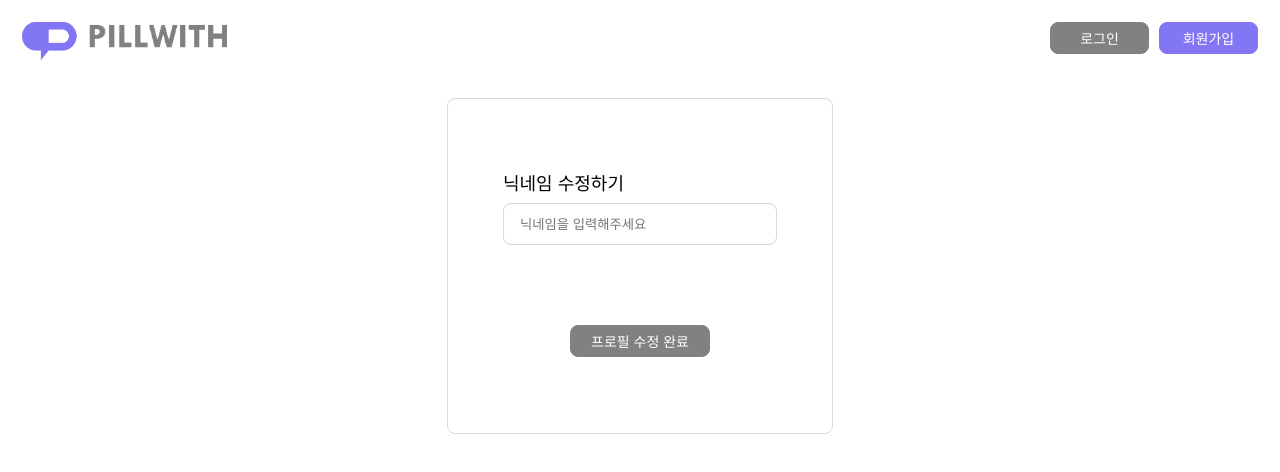
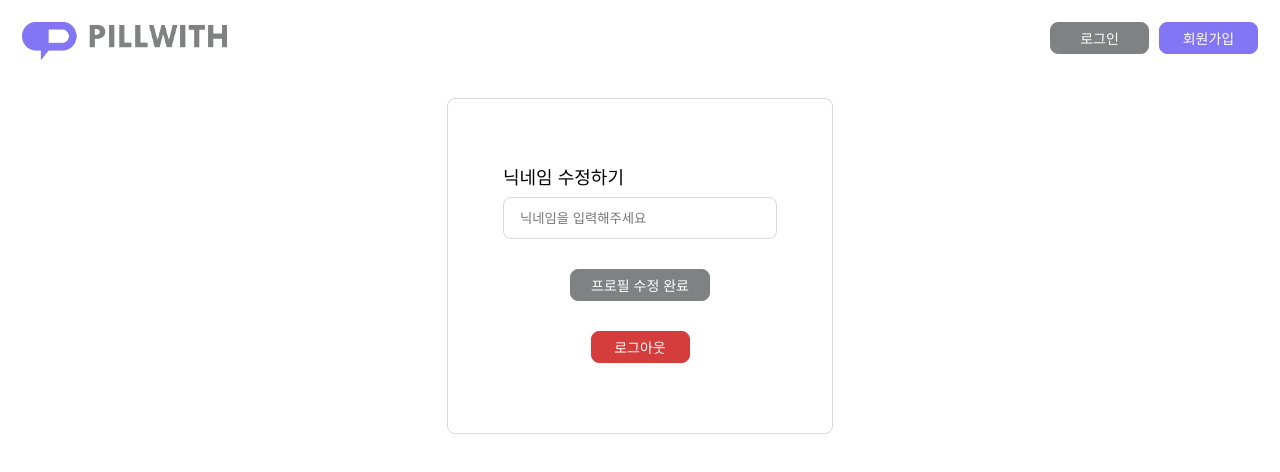
Before and after one commit to Cloudong/ku-pillwith-client, a React (Create React App) app in the folder ku-pillwith/: page /mypage in a window 1280 px wide. Shown: the top 472 px of the page. Built offline with nearby package versions, Linux system fonts and the light colour scheme; no server answers.

Commit message:
fix: auth api 관련 기능 수정(#5)

```diff
--- a/ku-pillwith/src/api/UserContext.jsx
+++ b/ku-pillwith/src/api/UserContext.jsx
@@ -6,7 +6,6 @@ export const UserProvider = ({ children }) => {
   const [isLoggedin, setIsLoggedin] = useState(false);
   const [user, setUser] = useState(null);
 
-  //세션 요청 api
   const checkSession = async () => {
     try {
       const response = await fetch("http://localhost:3001/auth/session", {
@@ -16,7 +15,7 @@ export const UserProvider = ({ children }) => {
 
       if (response.ok) {
         const data = await response.json();
-        setUser(data.user); // 사용자 정보 설정
+        setUser(data.user);
         setIsLoggedin(true);
       } else {
         setUser(null);
@@ -29,14 +28,56 @@ export const UserProvider = ({ children }) => {
     }
   };
 
+  const login = async (user_id, password) => {
+    try {
+      const response = await fetch("http://localhost:3001/auth/login", {
+        method: "POST",
+        headers: {
+          "Content-Type": "application/json",
+        },
+        credentials: "include",
+        body: JSON.stringify({ user_id, password }),
+      });
+
+      if (response.ok) {
+        const data = await response.json();
+        setUser(data.user);
+        setIsLoggedin(true);
+      } else {
+        const errorData = await response.json();
+        throw new Error(errorData.message);
+      }
+    } catch (error) {
+      console.error("Login error:", error);
+      throw error;
+    }
+  };
+
+  const logout = async () => {
+    try {
+      const response = await fetch("http://localhost:3001/auth/logout", {
+        method: "DELETE",
+        credentials: "include", // 쿠키 포함
+      });
+
+      if (response.ok) {
+        setUser(null);
+        setIsLoggedin(false);
+      } else {
+        const errorData = await response.json();
+        throw new Error(errorData.message);
+      }
+    } catch (error) {
+      console.error("Logout error:", error);
+    }
+  };
+
   useEffect(() => {
     checkSession();
   }, []);
 
   return (
-    <UserContext.Provider
-      value={{ user, isLoggedin, setUser, setIsLoggedin, checkSession }}
-    >
+    <UserContext.Provider value={{ user, isLoggedin, login, logout }}>
       {children}
     </UserContext.Provider>
   );
--- a/ku-pillwith/src/pages/LoginPage.jsx
+++ b/ku-pillwith/src/pages/LoginPage.jsx
@@ -57,35 +57,15 @@ const InputField = styled.input`
 function LoginPage() {
   const [id, setId] = useState("");
   const [password, setPassword] = useState("");
-  const { setUser, setIsLoggedin } = useUser();
+  const { login } = useUser();
   const navigate = useNavigate();
 
   const handleLogin = async (e) => {
     e.preventDefault();
-
     try {
-      const response = await fetch("http://localhost:3001/auth/login", {
-        method: "POST",
-        headers: {
-          "Content-Type": "application/json",
-        },
-        credentials: "include",
-        body: JSON.stringify({ user_id: id, password }),
-      });
-
-      const data = await response.json();
-
-      if (response.ok) {
-        console.log("User:", data.user);
-        setIsLoggedin(true);
-        setUser(data.user);
-        navigate("/");
-      } else {
-        console.error("Login error");
-      }
-    } catch (error) {
-      console.error("Login error:", error);
-    }
+      await login(id, password);
+      navigate("/");
+    } catch (err) {}
   };
 
   return (
--- a/ku-pillwith/src/pages/MyPage.jsx
+++ b/ku-pillwith/src/pages/MyPage.jsx
@@ -2,6 +2,8 @@ import React, { useState } from "react";
 import styled from "styled-components";
 import MainBar from "../bar/MainBar";
 import Button from "../components/Button";
+import { useUser } from "../api/UserContext";
+import { useNavigate } from "react-router-dom";
 
 const Container = styled.div`
   width: calc(100%);
@@ -16,8 +18,8 @@ const MyPageForm = styled.form`
   display: flex;
   flex-direction: column;
   align-items: center;
-  gap: 80px;
   margin: 16px auto;
+  gap: 30px;
   border: 1px solid #d9d9d9;
   padding: 26px 32px 32px;
   border-radius: 8px;
@@ -54,11 +56,44 @@ const InputField = styled.input`
 
 function MyPage() {
   const [name, setName] = useState("");
+  const { logout } = useUser();
+  const [error, setError] = useState(null);
+  const [success, setSuccess] = useState(null);
+  const navigate = useNavigate();
+
+  const handleSubmit = async (e) => {
+    e.preventDefault();
+    setError(null);
+    setSuccess(null);
+
+    try {
+      const response = await fetch("http://localhost:3001/auth/update-name", {
+        method: "POST",
+        headers: {
+          "Content-Type": "application/json",
+        },
+        credentials: "include",
+        body: JSON.stringify({ new_name: name }),
+      });
+
+      if (!response.ok) {
+        const errorData = await response.json();
+        throw new Error(errorData.message);
+      }
+
+      const data = await response.json();
+      navigate("/");
+      window.location.reload();
+      setSuccess(data.message);
+    } catch (err) {
+      setError(err.message);
+    }
+  };
 
   return (
     <Container>
       <MainBar />
-      <MyPageForm onSubmit={() => {}}>
+      <MyPageForm onSubmit={handleSubmit}>
         <InputContainer>
           <Text>닉네임 수정하기</Text>
           <InputField
@@ -69,6 +104,14 @@ function MyPage() {
           />
         </InputContainer>
         <Button title="프로필 수정 완료" className="grey" />
+        <Button
+          title="로그아웃"
+          onClick={() => {
+            logout();
+            navigate("/");
+          }}
+          className="red"
+        />
       </MyPageForm>
     </Container>
   );
--- a/ku-pillwith/src/pages/ScheduleListPage.jsx
+++ b/ku-pillwith/src/pages/ScheduleListPage.jsx
@@ -1,9 +1,10 @@
-import React, { useState } from "react";
+import React, { useState, useEffect } from "react";
 import styled from "styled-components";
 import MainBar from "../bar/MainBar";
 import { useNavigate, useParams } from "react-router-dom";
 import Button from "../components/Button";
 import ScheduleItem from "../components/ScheduleItem";
+import { useUser } from "../api/UserContext";
 
 const Container = styled.div`
   width: calc(100%);
@@ -42,17 +43,31 @@ const ButtonContainer = styled.div`
 function ScheduleListPage() {
   const { time } = useParams();
   const [schedules, setSchedules] = useState([]);
+  const { user } = useUser();
   const navigate = useNavigate();
   const Title = `${time} 일정 관리하기`;
 
   useEffect(() => {
     const fetchSchedule = async () => {
+      if (!user) {
+        console.log("user not logged in");
+        return;
+      }
+
       try {
         const response = await fetch(
-          `http://localhost:3001/schedule/schedules`
+          "http://localhost:3001/schedule/schedules",
+          {
+            method: "GET",
+            headers: {
+              "Content-Type": "application/json",
+            },
+            credentials: "include",
+          }
         );
         const data = await response.json();
         setSchedules(data);
+        console.log(schedules);
       } catch (error) {
         console.error("Error fetching details:", error);
       }
@@ -68,9 +83,15 @@ function ScheduleListPage() {
       <Text className="sub">
         추가하거나 삭제하고 싶은 의약품을 선택해주세요
       </Text>
-      {Array.isArray(schedules) && schedules.length > 0 ? (
+      {schedules.length > 0 ? (
         schedules.map((schedule) => (
-          <ScheduleItem key={schedule.id} name={schedule.name} />
+          <ScheduleItem
+            key={schedule.id}
+            name={schedule.pill_item_name}
+            type={schedule.pill_type}
+            dosage={schedule.pill_dosage}
+            imgUrl={schedule.pill_imgurl}
+          />
         ))
       ) : (
         <p>추가된 일정이 없습니다.</p>
```
